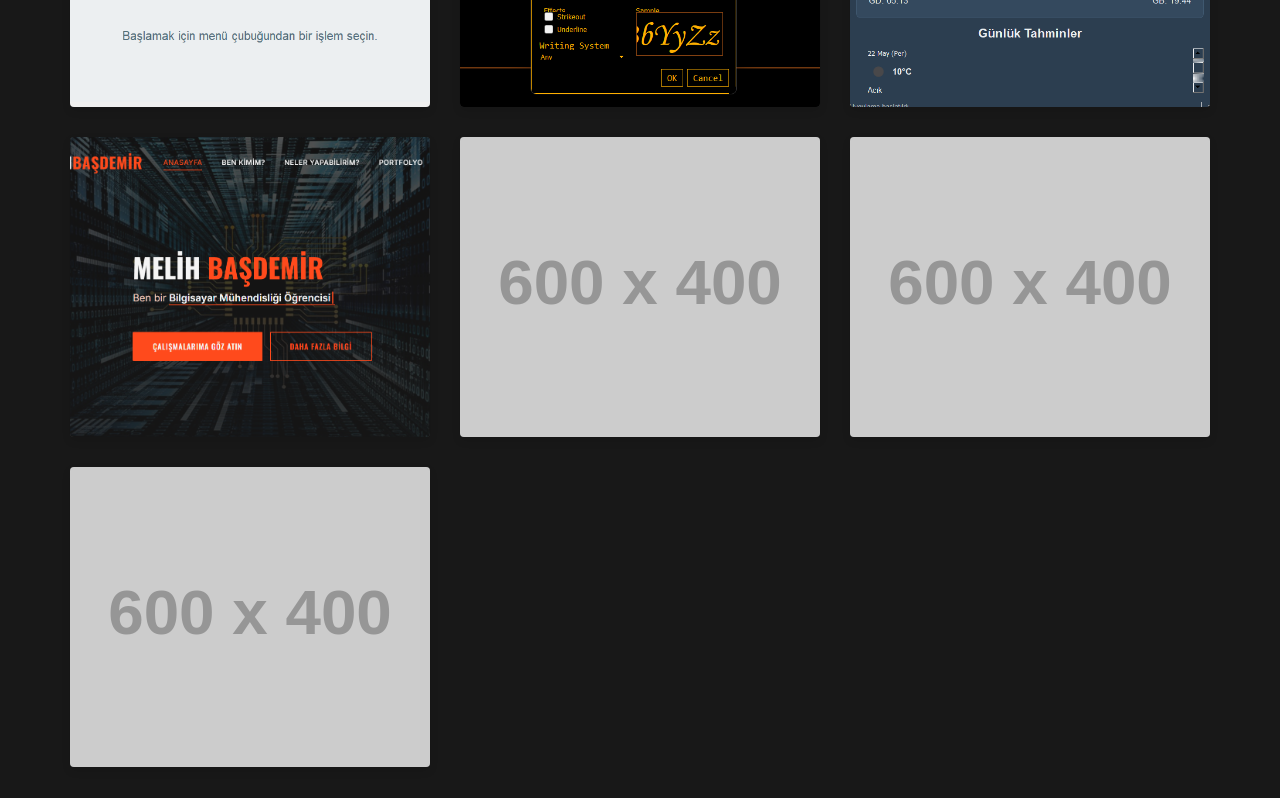
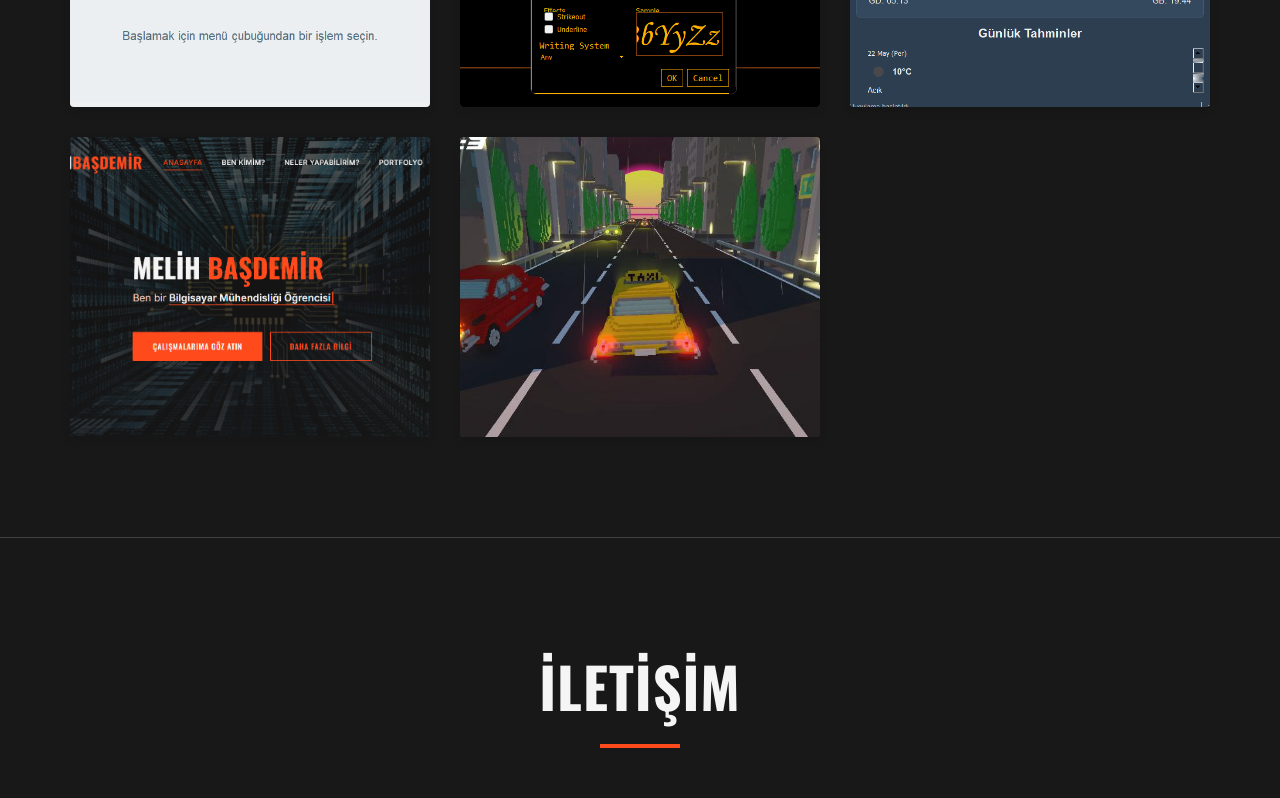
Before and after one commit to basdemirmelih/portfolyomelih, a React (Create React App) app: page / in a window 1280 px wide. Shown: the part 3100-3898 px from the top of the page. Built offline with nearby package versions, Linux system fonts and the light colour scheme.

Commit message:
firstxmnmlkjı

```diff
--- a/src/components/Portfolio.js
+++ b/src/components/Portfolio.js
@@ -1,72 +1,56 @@
 import React from 'react';
-// Önceki resim importları
+// Mevcut resim importları
 import soruBankasiResmi from '../resim/bankasisoru.png';
 import notDefteriResmi from '../resim/not_defteri.png';
 import havaDurumuResmi from '../resim/hava_durumu.png';
-// YENİ: Portfolyo Web Sitesi resmi için import satırı
-import webSiteResmi from '../resim/web_site.png'; // .jpg uzantısına dikkat edin
+import webSiteResmi from '../resim/web_site.png';
+// YENİ OYUN GÖRSELİ İÇİN IMPORT SATIRI
+import oyunGorseli from '../resim/oyun_gorsel.jpg'; // Dosya adını 'oyun_gorsel.jpg' olarak kaydettiğini varsayıyorum
 
 import '../styles/Portfolio.css'; // Portfolio bölümüne özel stiller
 
 // Portfolyo öğeleri için veri.
 const portfolioData = [
     {
-        id: 4, // Mini Soru Bankası projesi
+        id: 4,
         imgSrc: soruBankasiResmi,
-        imgAlt: 'Mini Soru Bankası Uygulaması Ekran Görüntüsü',
-        title: 'Mini Soru Bankası',
-        description: 'Python ile geliştirilmiş bir komut satırı tabanlı mini soru bankası uygulaması.',
-        detailsLink: 'https://github.com/basdemirmelih/SoruBankasi/blob/master/SoruBankas%C4%B1MelihB.py',
+        imgAlt: 'Soru Bankası Uygulaması Ekran Görüntüsü',
+        title: 'Soru Bankası Uygulaması',
+        description: 'Kullanıcıların soru ekleyip, görüntüleyebileceği bir soru bankası uygulaması.',
+        detailsLink: 'https://github.com/basdemirmelih/soru__bankasi',
     },
     {
-        id: 5, // Not Defteri Projesi
+        id: 5,
         imgSrc: notDefteriResmi,
         imgAlt: 'Not Defteri Uygulaması Ekran Görüntüsü',
         title: 'Kişisel Not Defteri',
         description: 'Kullanıcı dostu arayüzü ile metin düzenleme ve not alma imkanı sunan bir masaüstü uygulaması.',
-        detailsLink: '#',
+        detailsLink: 'https://github.com/basdemirmelih/not__defteri',
     },
     {
-        id: 6, // Hava Durumu Projesi
+        id: 6,
         imgSrc: havaDurumuResmi,
         imgAlt: 'Hava Durumu Uygulaması Ekran Görüntüsü',
         title: 'Gerçek Zamanlı Hava Durumu Uygulaması',
-        description: 'Belirtilen konum için internet üzerinden anlık hava durumu verilerini (sıcaklık, hissedilen, nem, rüzgar, basınç vb.) ve günlük tahminleri çekerek kullanıcıya sunar.',
-        detailsLink: '#',
+        description: 'Belirtilen konum için internet üzerinden anlık hava durumu verilerini ve günlük tahminleri çekerek kullanıcıya sunar.',
+        detailsLink: 'https://github.com/basdemirmelih/hava__durumu',
     },
-    // YENİ: Kişisel Portfolyo Web Sitesi Projesi
     {
-        id: 7, // Benzersiz bir ID verin
-        imgSrc: webSiteResmi, // Yeni import ettiğimiz resmi kullanıyoruz
+        id: 7,
+        imgSrc: webSiteResmi,
         imgAlt: 'Kişisel Portfolyo Web Sitesi Ekran Görüntüsü',
         title: 'Kişisel Portfolyo Web Sitesi',
-        description: 'React ile geliştirdiğim, projelerimi, yeteneklerimi ve hakkımdaki diğer bilgileri sergilediğim kişisel web sitem.', // Açıklamayı istediğiniz gibi güncelleyebilirsiniz
-        detailsLink: '#', // Buraya sitenizin canlı URL'sini veya GitHub deposunun linkini ekleyebilirsiniz
+        description: 'React ile geliştirdiğim, projelerimi, yeteneklerimi ve hakkımdaki diğer bilgileri sergilediğim kişisel web sitem.',
+        detailsLink: '#', // Bu portfolyo sitesinin GitHub linki veya canlı URL'si eklenebilir
     },
-    // Diğer projeleriniz (id: 1, 2, 3)
+    // YENİ EKLENEN OYUN PROJESİ
     {
-        id: 1,
-        imgSrc: 'https://via.placeholder.com/600x400/FF4A1C/FFFFFF?text=Proje+X',
-        imgAlt: 'Proje X Açıklaması',
-        title: 'Kurumsal Web Sitesi Yenileme',
-        description: 'Modern ve kullanıcı dostu bir arayüzle [Şirket Adı] için geliştirildi.',
-        detailsLink: '#',
-    },
-    {
-        id: 2,
-        imgSrc: 'https://via.placeholder.com/600x400/1A1A1A/FFD6C4?text=Proje+Y',
-        imgAlt: 'Proje Y Açıklaması',
-        title: 'E-Ticaret Platformu',
-        description: 'Kapsamlı ürün yönetimi ve güvenli ödeme altyapısı.',
-        detailsLink: '#',
-    },
-    {
-        id: 3,
-        imgSrc: 'https://via.placeholder.com/600x400/FFD6C4/1A1A1A?text=Proje+Z',
-        imgAlt: 'Proje Z Açıklaması',
-        title: 'Mobil Uygulama Tasarımı',
-        description: 'Sağlık ve fitness takibi için yenilikçi bir mobil uygulama konsepti.',
-        detailsLink: '#',
+        id: 8, // Benzersiz yeni bir ID
+        imgSrc: oyunGorseli, // Yeni import ettiğimiz oyun görseli
+        imgAlt: 'Oyun Projesi Ekran Görüntüsü',
+        title: 'Oyun Geliştirme Projesi', // Başlığı istediğin gibi değiştirebilirsin
+        description: 'Unity ile geliştirilmiş bir araba oyunu projesi. Detaylar LinkedIn gönderisinde paylaşılmıştır.', // Açıklamayı istediğin gibi güncelleyebilirsin
+        detailsLink: 'https://www.linkedin.com/feed/update/urn:li:activity:7275872108751077376/', // Verdiğin LinkedIn linki
     },
 ];
 
@@ -76,10 +60,9 @@ const Portfolio = () => {
             <div className="container">
                 <h2 className="bolum-baslik">Portfolyo</h2>
                 <div className="portfolyo-galeri">
-                    {/* Projeleri ID'ye göre sıralamak isterseniz (örneğin en yeniden en eskiye):
-                        portfolioData.sort((a, b) => b.id - a.id).map((proje) => (
-                    */}
-                    {portfolioData.map((proje) => (
+                    {portfolioData
+                        .sort((a, b) => a.id - b.id) // ID'ye göre sıralama (isteğe bağlı)
+                        .map((proje) => (
                             <div className="proje-kart" key={proje.id}>
                                 <img src={proje.imgSrc} alt={proje.imgAlt} />
                                 <div className="proje-overlay">
```
Also changed, not shown: src/resim/oyun_gorsel.jpg (added). Lines whose indentation alone changed are shown as unchanged.
